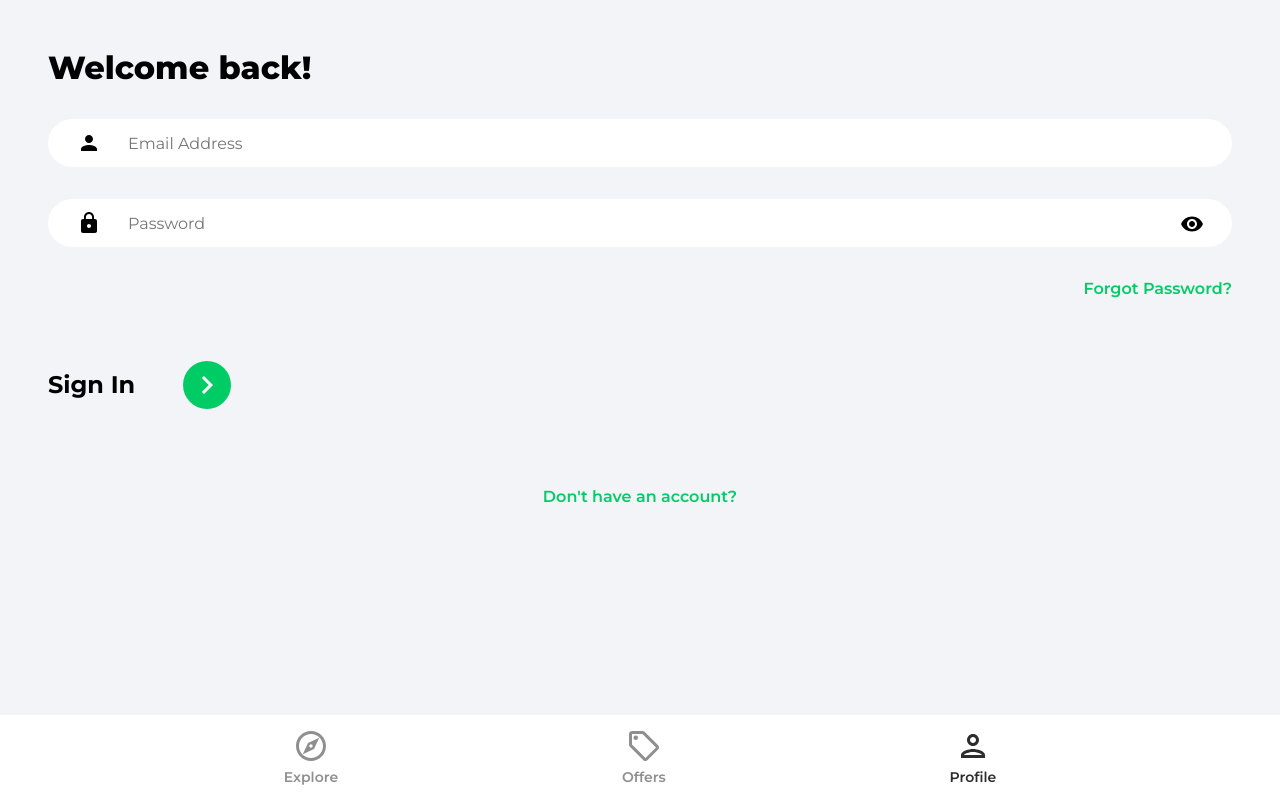
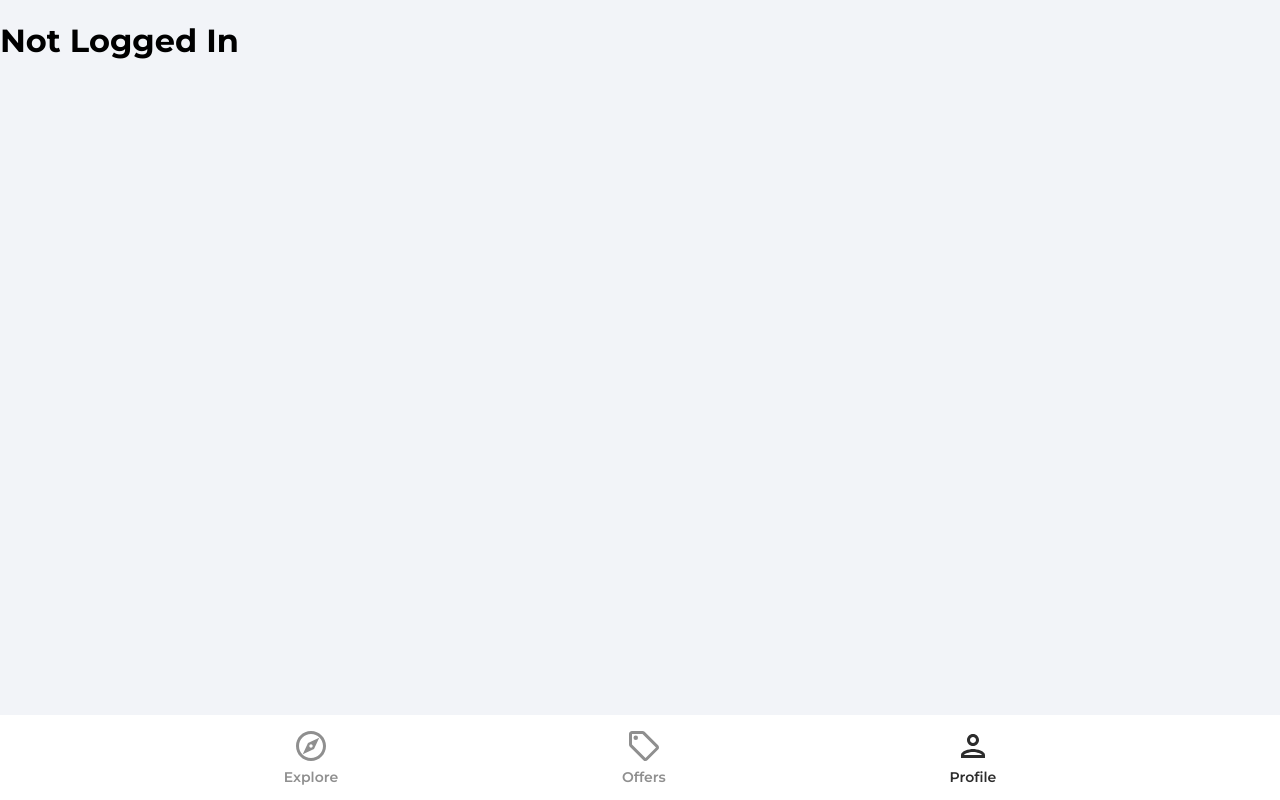
Before and after one commit to DeviousLab/housing-marketplace, a React (Create React App) app: page /profile in a window 1280 px wide. Built offline with nearby package versions, Linux system fonts and the light colour scheme.

Commit message:
Implemented authenticated sign in method
Signed-off-by: DeviousLab <deviouslab@gmail.com>

```diff
--- a/src/App.js
+++ b/src/App.js
@@ -16,7 +16,7 @@
         <Routes>
           <Route path="/" element={<Explore />} />
           <Route path="/offers" element={<Offers />} />
-          <Route path="/profile" element={<SignIn />} />
+          <Route path="/profile" element={<Profile />} />
           <Route path="/signin" element={<SignIn />} />
           <Route path="/signup" element={<SignUp />} />
           <Route path="/forgotpassword" element={<ForgotPassword />} />
--- a/src/pages/Profile.jsx
+++ b/src/pages/Profile.jsx
@@ -1,7 +1,14 @@
+import { useEffect, useState } from 'react'
+import { getAuth } from 'firebase/auth'
+
 function Profile() {
-  return (
-    <div>Profile</div>
-  )
+  const [user, setUser] = useState(null)
+
+  const auth = getAuth()
+  useEffect(() => {
+    setUser(auth.currentUser)
+  }, [])
+  return user ? <h1>{user.displayName}</h1> : <h1>Not Logged In</h1>
 }
 
 export default Profile
--- a/src/pages/SignIn.jsx
+++ b/src/pages/SignIn.jsx
@@ -1,5 +1,7 @@
 import { useState } from 'react'
 import { Link, useNavigate } from 'react-router-dom'
+import { getAuth, signInWithEmailAndPassword } from 'firebase/auth'
+
 import { ReactComponent as ArrowRightIcon } from '../assets/svg/keyboardArrowRightIcon.svg'
 import visibilityIcon from '../assets/svg/visibilityIcon.svg'
 
@@ -20,13 +22,26 @@
     }))
   }
 
+  const onSubmit = async (e) => {
+    e.preventDefault()
+    try {
+      const auth = getAuth();
+      const userCredentials = await signInWithEmailAndPassword(auth, email, password);
+      if (userCredentials.user) {
+        navigate('/')
+      }
+    } catch (error) {
+      console.log(error)
+    }
+  }
+
   return (
     <>
       <div className='pageContainer'>
         <header>
           <p className='pageHeader'>Welcome back!</p>
         </header>
-        <form action="">
+        <form onSubmit={onSubmit}>
           <input type="email" name="email" id="email" className='emailInput' placeholder='Email Address' value={email} onChange={onChange} />
           <div className='passwordInputDiv'>
             <input type={showPassword ? 'text' : 'password'} name="password" id="password" className='passwordInput' placeholder='Password' value={password} onChange={onChange} />
--- a/src/pages/SignUp.jsx
+++ b/src/pages/SignUp.jsx
@@ -41,7 +41,7 @@
 
       navigate('/')
     } catch (error) {
-
+      console.log(error)
     }
   }
 
```
